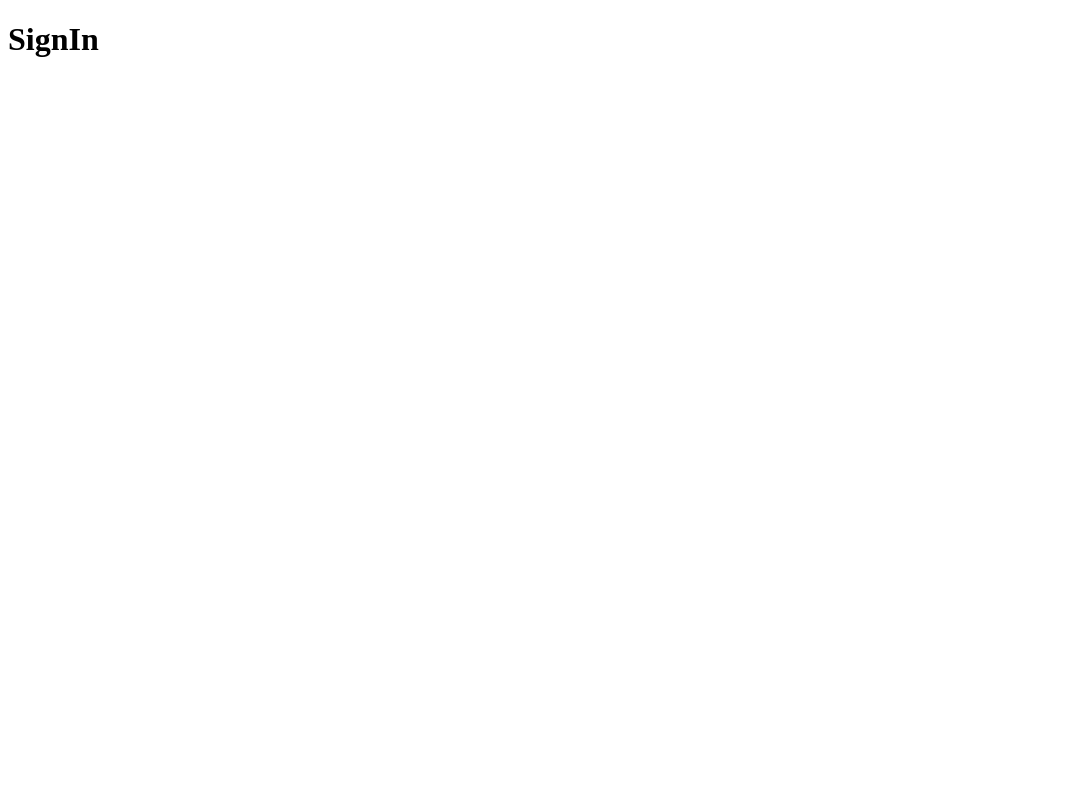
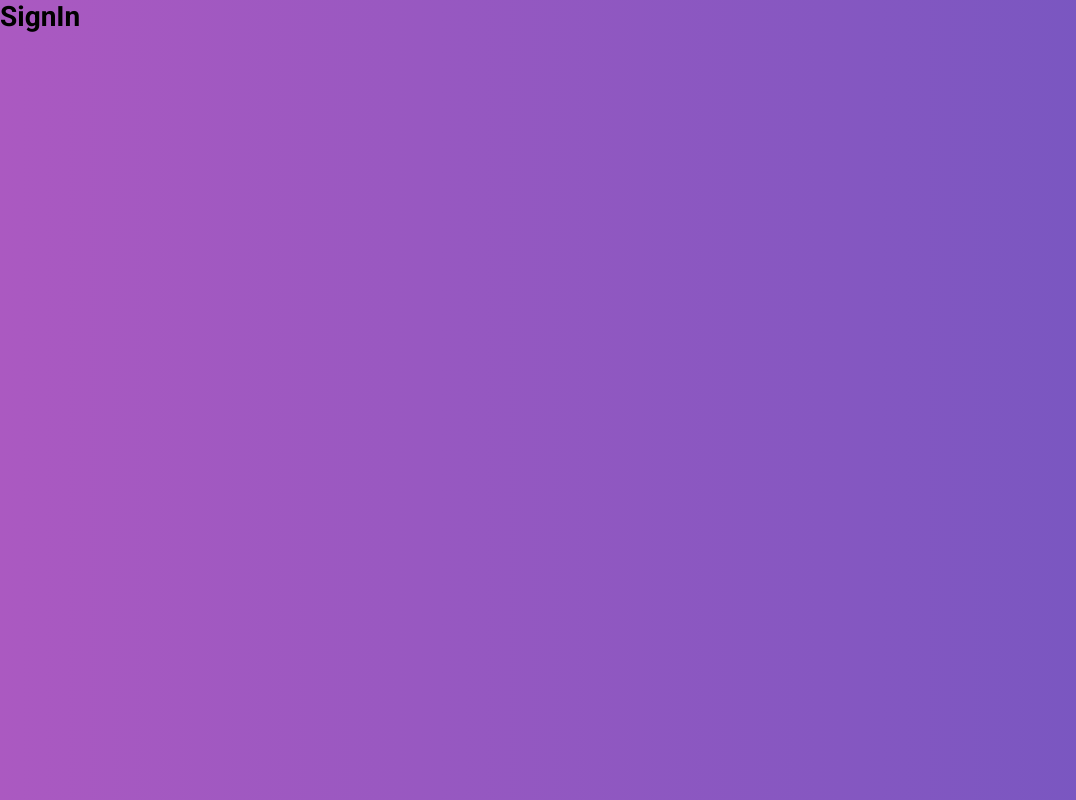
Before and after one commit to Rocketseat-Bootcamp/gobarber-web, a React (Create React App) app: page / in a window 1280 px wide. Shown: the whole page, without its empty margins (0-1076 px from the left). Built offline with nearby package versions, Linux system fonts and the light colour scheme; the HTML template or start-up script is replaced by a standard one.

Commit message:
Adicionando estilização e novas configs

```diff
--- /dev/null
+++ b/config-overrides.js
@@ -0,0 +1,10 @@
+const { addBabelPlugin, override } = require('customize-cra');
+
+module.exports = override(
+  addBabelPlugin([
+    'babel-plugin-root-import',
+    {
+      rootPathSuffix: 'src',
+    },
+  ])
+);
--- a/src/App.js
+++ b/src/App.js
@@ -2,6 +2,7 @@
 import { Router } from 'react-router-dom';
 
 import './config/ReactotronConfig';
+import GlobalStyle from './style/global';
 
 import Routes from './routes';
 import history from './services/history';
@@ -10,6 +11,7 @@
   return (
     <Router history={history}>
       <Routes />
+      <GlobalStyle />
     </Router>
   );
 }
--- /dev/null
+++ b/src/pages/_layouts/auth/index.js
@@ -0,0 +1,12 @@
+import React from 'react';
+import PropTypes from 'prop-types';
+
+import { Wrapper } from './styles';
+
+export default function AuthLayout({ children }) {
+  return <Wrapper>{children}</Wrapper>;
+}
+
+AuthLayout.prototype = {
+  children: PropTypes.element.isRequired,
+};
--- /dev/null
+++ b/src/pages/_layouts/auth/styles.js
@@ -0,0 +1,6 @@
+import styled from 'styled-components';
+
+export const Wrapper = styled.div`
+  height: 100%;
+  background: linear-gradient(-90deg, #7156c1, #ab59c1);
+`;
--- /dev/null
+++ b/src/pages/_layouts/default/index.js
@@ -0,0 +1,12 @@
+import React from 'react';
+import PropTypes from 'prop-types';
+
+import { Wrapper } from './styles';
+
+export default function DefaultLayout({ children }) {
+  return <Wrapper>{children}</Wrapper>;
+}
+
+DefaultLayout.prototype = {
+  children: PropTypes.element.isRequired,
+};
--- /dev/null
+++ b/src/pages/_layouts/default/styles.js
@@ -0,0 +1,6 @@
+import styled from 'styled-components';
+
+export const Wrapper = styled.div`
+  height: 100%;
+  background: linear-gradient(-90deg, #ccc, #999);
+`;
--- a/src/routes/Route.js
+++ b/src/routes/Route.js
@@ -1,6 +1,9 @@
 import React from 'react';
 import PropTypes from 'prop-types';
 import { Route, Redirect } from 'react-router-dom';
+
+import AuthLayout from '~/pages/_layouts/auth';
+import DefaultLayout from '~/pages/_layouts/default';
 
 export default function RouteWrapper({
   component: Component,
@@ -14,7 +17,18 @@
   } else if (signed && !isPrivate) {
     return <Redirect to="/dashboard" />;
   } else {
-    return <Route {...rest} component={Component} />;
+    const Layout = signed ? DefaultLayout : AuthLayout;
+
+    return (
+      <Route
+        {...rest}
+        render={props => (
+          <Layout>
+            <Component {...props} />
+          </Layout>
+        )}
+      />
+    );
   }
 }
 
--- /dev/null
+++ b/src/style/global.js
@@ -0,0 +1,41 @@
+import { createGlobalStyle } from 'styled-components';
+
+export default createGlobalStyle`
+  @import url('https://fonts.googleapis.com/css?family=Roboto:400,700&display=swap');
+
+  * {
+    margin : 0;
+    padding: 0;
+    outline: 0;
+    box-sizing: border-box;
+  }
+
+  *:focus{
+    outline: 0
+  }
+
+  html, body, #root {
+    height: 100%;
+  }
+
+  body {
+    -webkit-font-smoothing: antialiased;
+  }
+
+  body, input, button {
+    font : 14px 'Roboto', sans-serif;
+  }
+
+  a {
+    text-decoration: none;
+  }
+
+  ul {
+    list-style : none;
+  }
+
+  button{
+    cursor :pointer;
+  }
+
+`;
```
Also changed, not shown: jsconfig.json (added, +8 -0 lines), package.json (+10 -5 lines), 1 other file (tests, documents, lock files or other folders).
